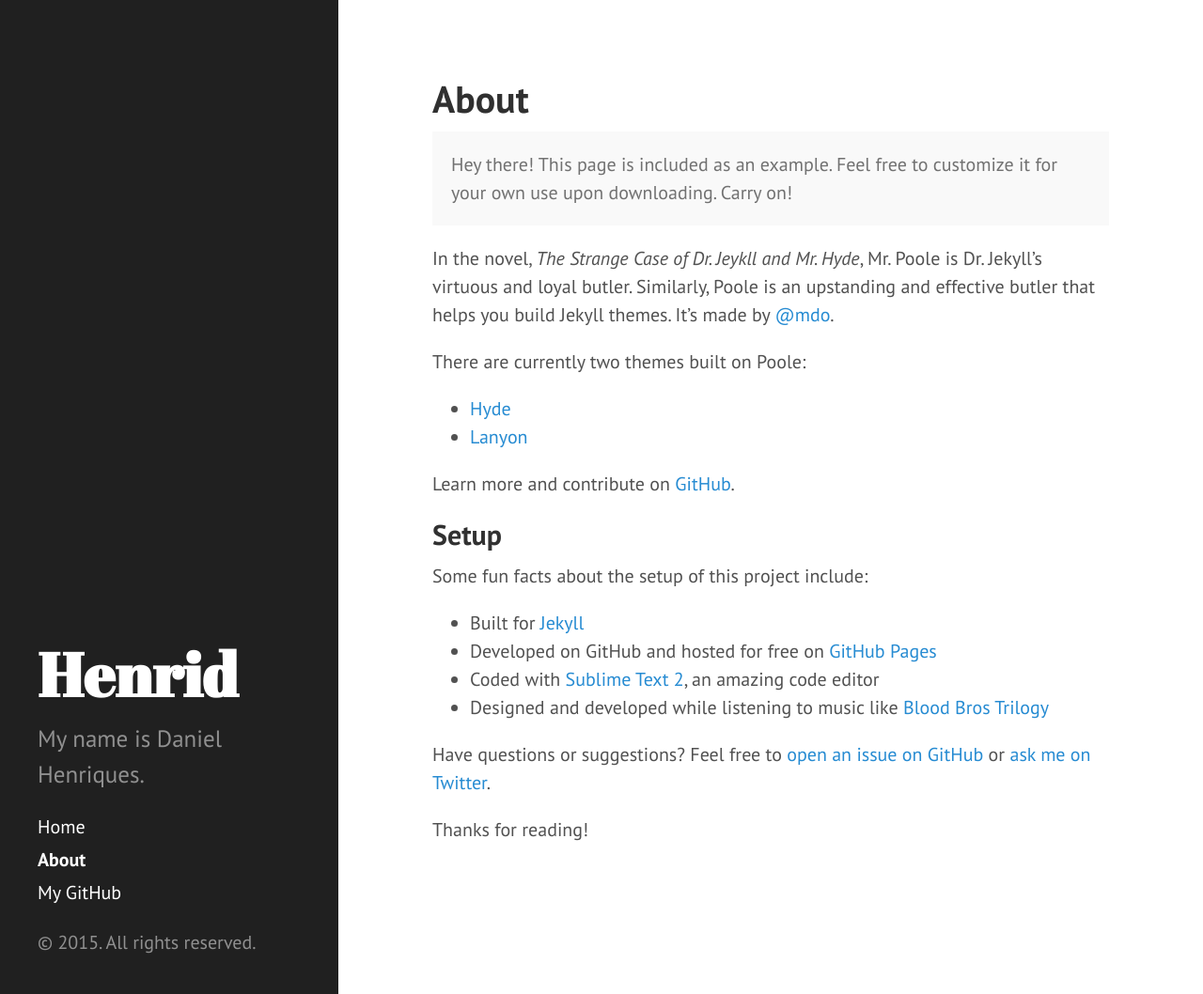
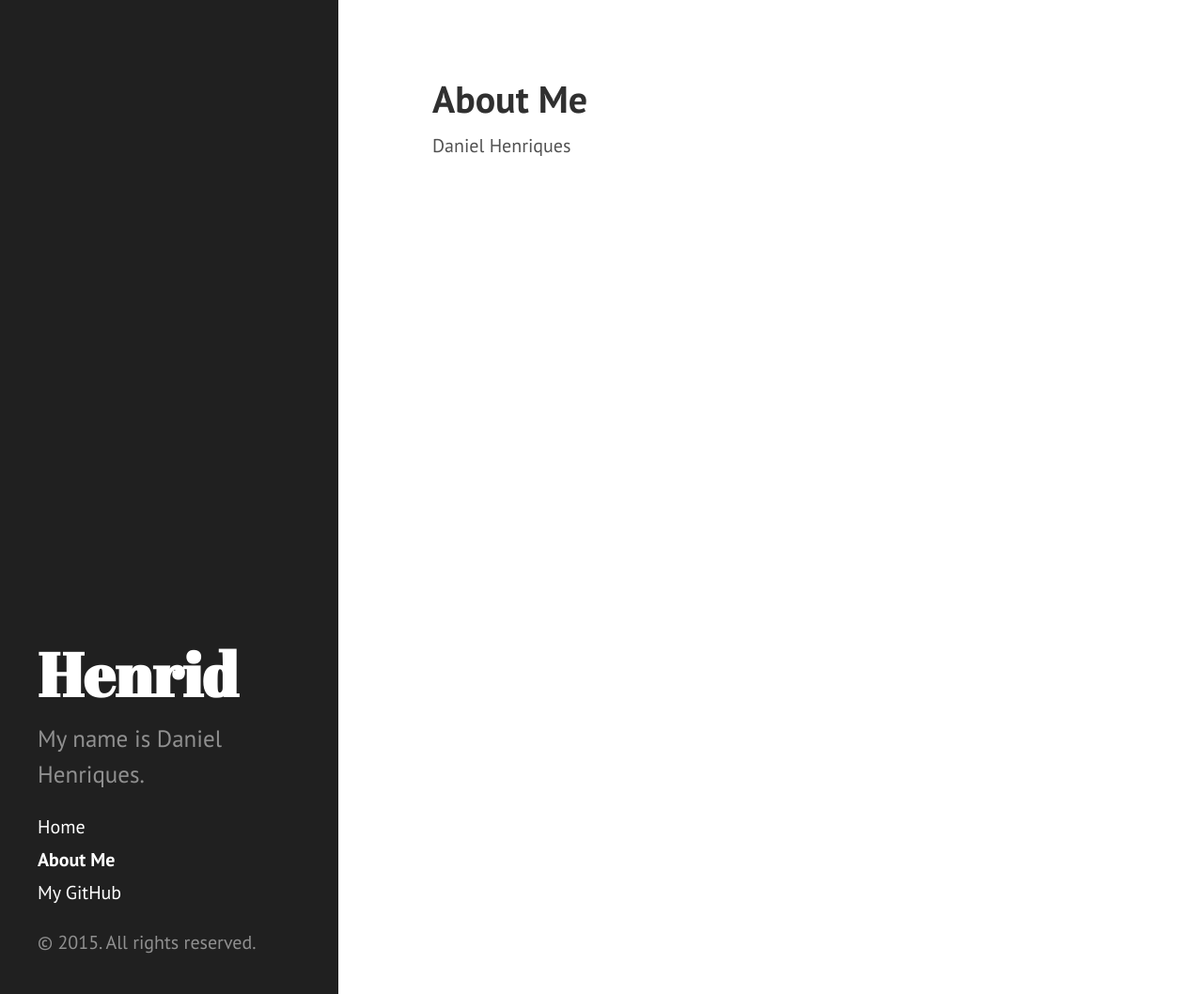
Before and after one commit to henrid/henrid.github.io, a Jekyll site: the page built from about.md, in a window 1280 px wide and 1058 px high. Shown: the whole window at 94% size. Built offline with Jekyll 4.4.1, drawn with Linux system fonts in a browser that asks for light colours; Markdown is read by kramdown in place of the engine named in the settings.

Commit message:
Clean about

```diff
--- a/about.md
+++ b/about.md
@@ -1,30 +1,5 @@
 ---
 layout: page
-title: About
+title: About Me
 ---
-
-<p class="message">
-  Hey there! This page is included as an example. Feel free to customize it for your own use upon downloading. Carry on!
-</p>
-
-In the novel, *The Strange Case of Dr. Jeykll and Mr. Hyde*, Mr. Poole is Dr. Jekyll's virtuous and loyal butler. Similarly, Poole is an upstanding and effective butler that helps you build Jekyll themes. It's made by [@mdo](https://twitter.com/mdo).
-
-There are currently two themes built on Poole:
-
-* [Hyde](http://hyde.getpoole.com)
-* [Lanyon](http://lanyon.getpoole.com)
-
-Learn more and contribute on [GitHub](https://github.com/poole).
-
-## Setup
-
-Some fun facts about the setup of this project include:
-
-* Built for [Jekyll](http://jekyllrb.com)
-* Developed on GitHub and hosted for free on [GitHub Pages](https://pages.github.com)
-* Coded with [Sublime Text 2](http://sublimetext.com), an amazing code editor
-* Designed and developed while listening to music like [Blood Bros Trilogy](https://soundcloud.com/maddecent/sets/blood-bros-series)
-
-Have questions or suggestions? Feel free to [open an issue on GitHub](https://github.com/poole/issues/new) or [ask me on Twitter](https://twitter.com/mdo).
-
-Thanks for reading!
+Daniel Henriques
```
